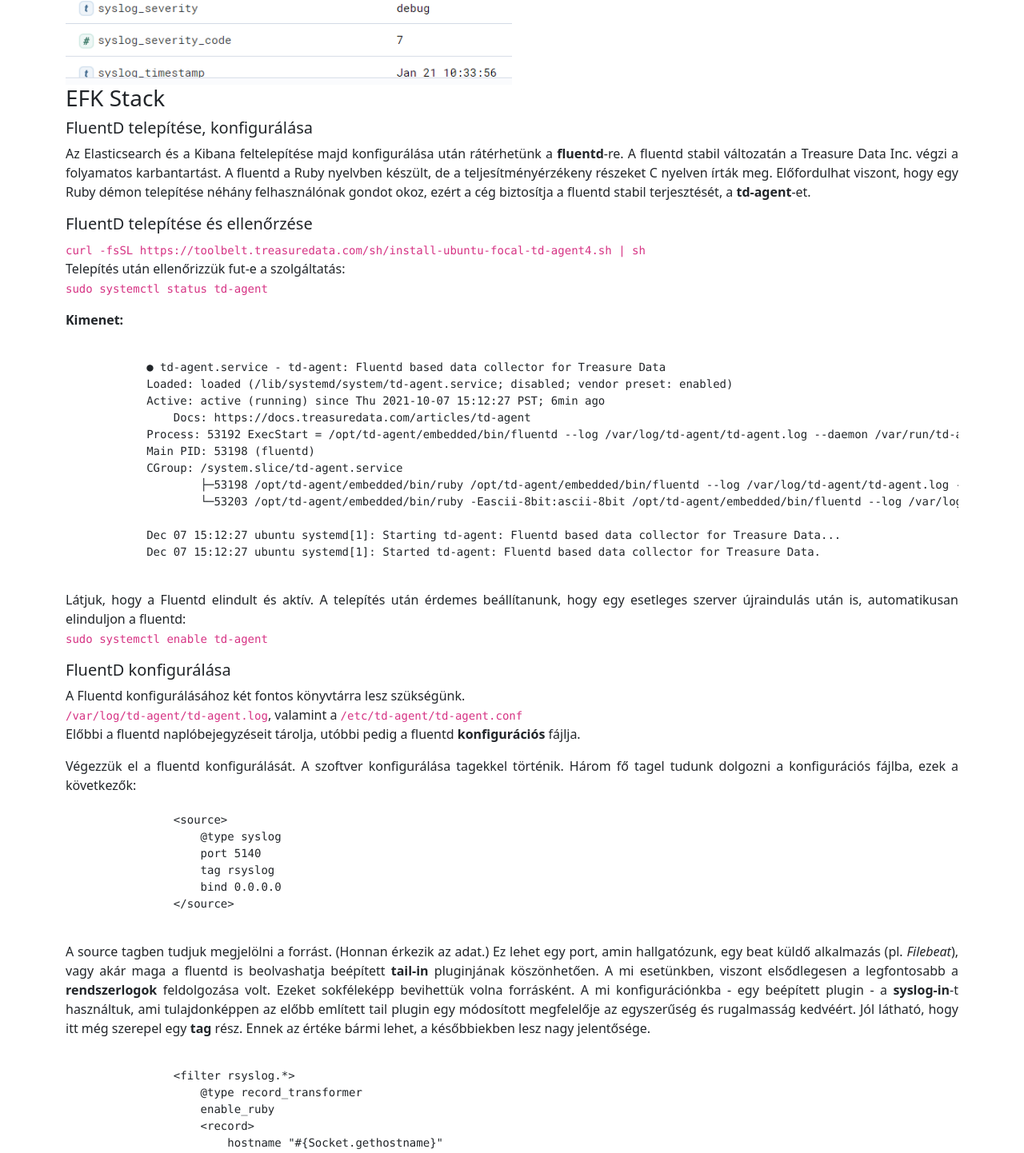
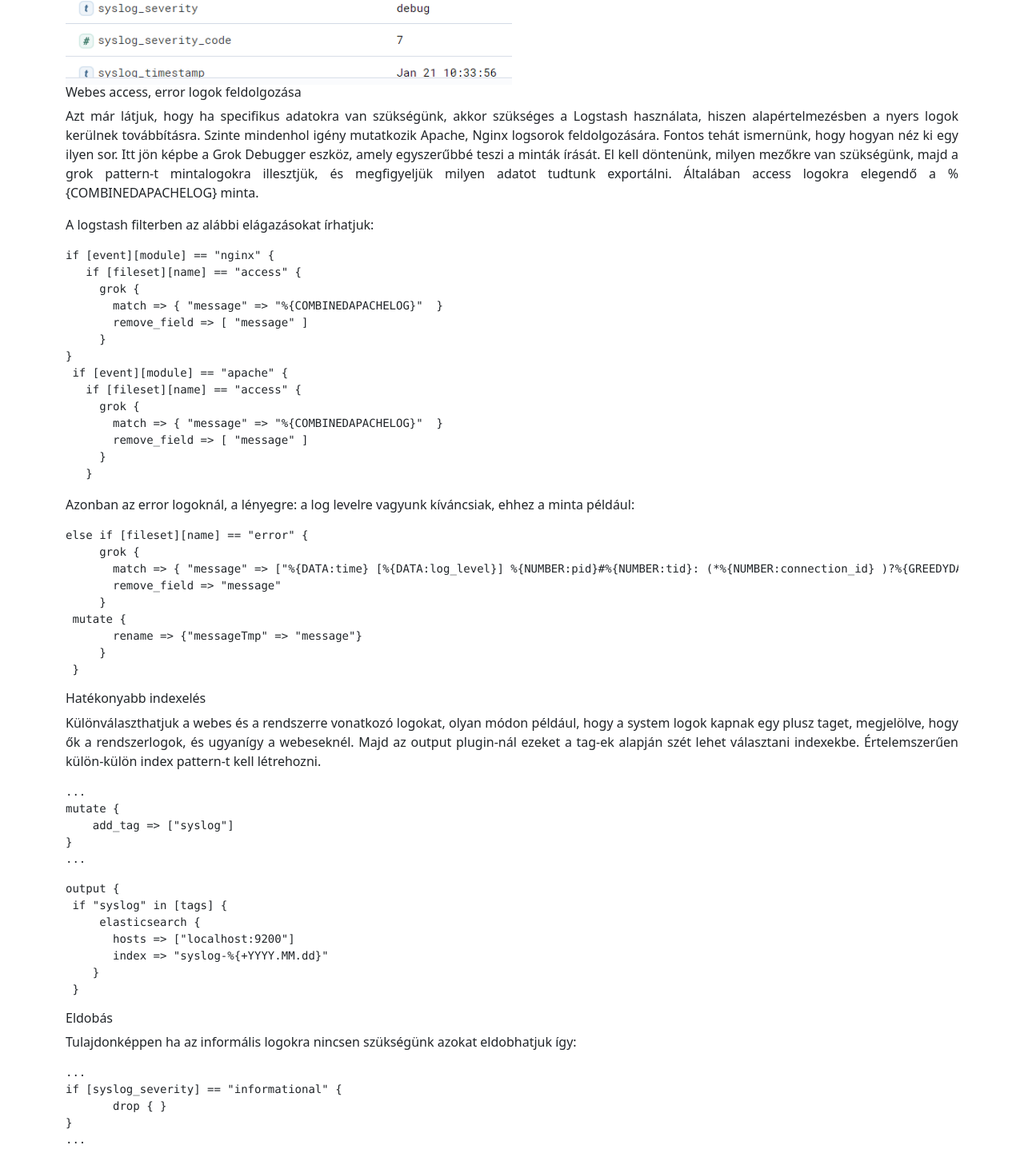
Before and after one commit to Uni-Sopron/temalabor-o21-I-NEW-Centralized-log-server, a React (Create React App) app in the folder logserverdoc/: page /dev in a window 1280 px wide. Shown: the part 6016-7458 px from the top of the page at 80% size. Built offline with nearby package versions, Linux system fonts and the light colour scheme.

Commit message:
elastic setup update

```diff
--- a/logserverdoc/src/pages/Dev.js
+++ b/logserverdoc/src/pages/Dev.js
@@ -267,6 +267,67 @@ $ActionFileDefaultTemplate TraditionalFormatWithPRI`}
                     A syslog_pri {`{ }`} filter plugin segít nekünk olvasható formában kinyerni a severity és facility levelt. Most már bekerülnek ezek a mezők is az Elasticsearch-be.
                 </Alert>
                 <img src={syslog} width="50%"></img>
+                <h6>Webes access, error logok feldolgozása</h6>
+                <p>Azt már látjuk, hogy ha specifikus adatokra van szükségünk, akkor szükséges a Logstash használata, hiszen alapértelmezésben a nyers logok kerülnek továbbításra. Szinte mindenhol igény mutatkozik Apache, Nginx logsorok feldolgozására. Fontos tehát ismernünk, hogy hogyan néz ki egy ilyen sor. Itt jön képbe a Grok Debugger eszköz, amely egyszerűbbé teszi a minták írását. El kell döntenünk, milyen mezőkre van szükségünk, majd a grok pattern-t mintalogokra illesztjük,
+                 és megfigyeljük milyen adatot tudtunk exportálni. Általában access logokra elegendő a {`%{COMBINEDAPACHELOG}`} minta.</p>
+                <p>A logstash filterben az alábbi elágazásokat írhatjuk:</p>
+                <pre>
+                    {`if [event][module] == "nginx" {
+   if [fileset][name] == "access" {
+     grok {
+       match => { "message" => "%{COMBINEDAPACHELOG}"  }
+       remove_field => [ "message" ]
+     }
+}
+ if [event][module] == "apache" {
+   if [fileset][name] == "access" {
+     grok {
+       match => { "message" => "%{COMBINEDAPACHELOG}"  }
+       remove_field => [ "message" ]
+     }
+   }`}
+                </pre>
+                <p>Azonban az error logoknál, a lényegre: a log levelre vagyunk kíváncsiak, ehhez a minta például:</p>
+                <pre>
+                    {`else if [fileset][name] == "error" {
+     grok {
+       match => { "message" => ["%{DATA:time} \[%{DATA:log_level}\] %{NUMBER:pid}#%{NUMBER:tid}: (\*%{NUMBER:connection_id} )?%{GREEDYDATA:messageTmp}"] }
+       remove_field => "message"
+     }
+ mutate {
+       rename => {"messageTmp" => "message"}
+     }
+ }`}
+                </pre>
+                <h6>Hatékonyabb indexelés</h6>
+                <p>Különválaszthatjuk a webes és a rendszerre vonatkozó logokat, olyan módon például, hogy a system logok kapnak egy plusz taget, megjelölve, hogy ők a rendszerlogok, és ugyanígy a webeseknél. Majd az output plugin-nál
+                     ezeket a tag-ek alapján szét lehet választani indexekbe. Értelemszerűen külön-külön index pattern-t kell létrehozni.</p>
+                     <pre>
+                         {`...
+mutate {
+    add_tag => ["syslog"]
+}
+...`}
+                     </pre>
+                     <pre>
+                         {`output {
+ if "syslog" in [tags] {
+     elasticsearch {
+       hosts => ["localhost:9200"]
+       index => "syslog-%{+YYYY.MM.dd}"
+    }
+ }`}
+                     </pre>
+                     <h6>Eldobás</h6>
+                     <p>Tulajdonképpen ha az informális logokra nincsen szükségünk azokat eldobhatjuk így:</p>
+                     <pre>
+                         {`...
+if [syslog_severity] == "informational" {
+       drop { }
+}
+...`}
+                     </pre>
+                     <p>Így csak az igazán sürgős adatokat fogjuk látni.</p>
             <h3>EFK Stack</h3>
             <h5>FluentD telepítése, konfigurálása</h5>
             <p>Az Elasticsearch és a Kibana feltelepítése majd konfigurálása után rátérhetünk a <b>fluentd</b>-re.
```
